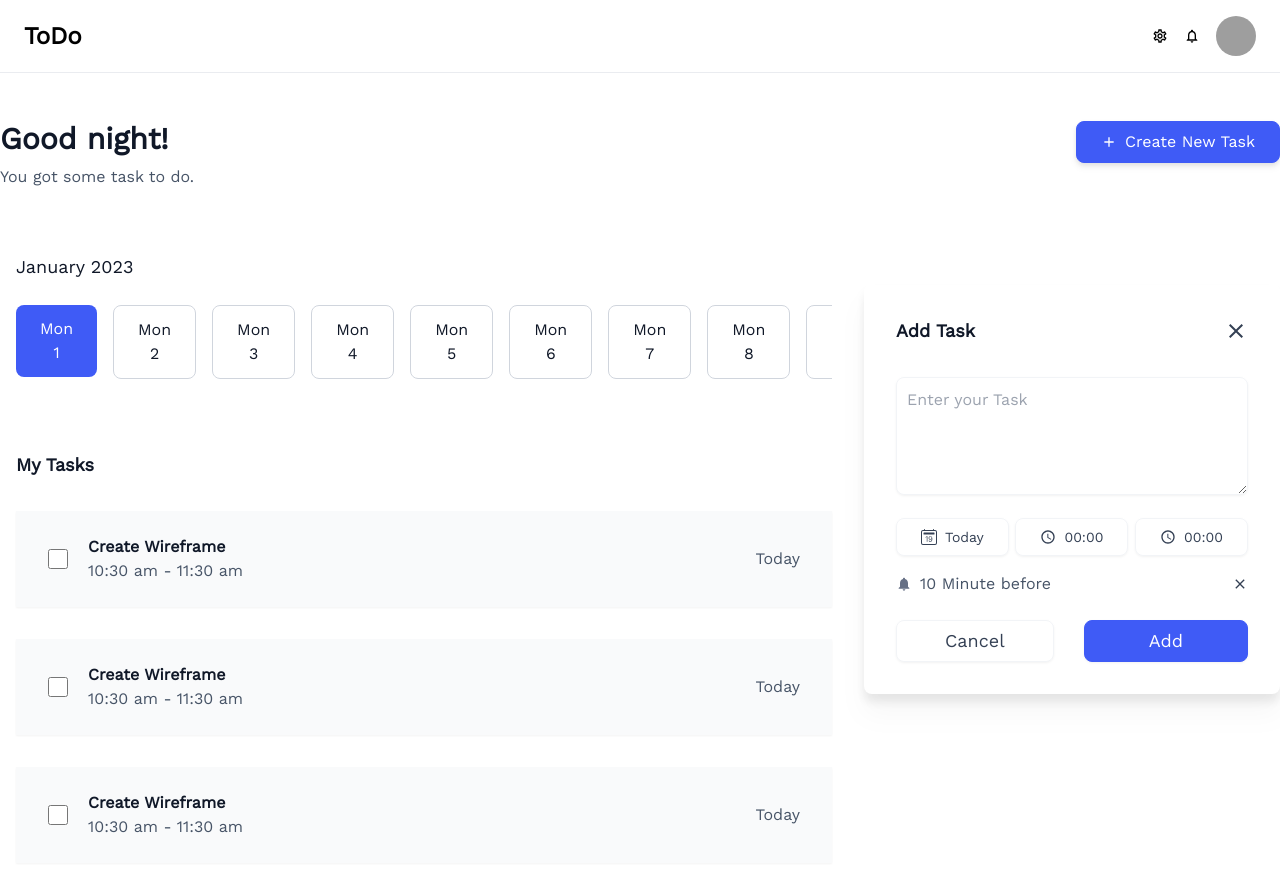
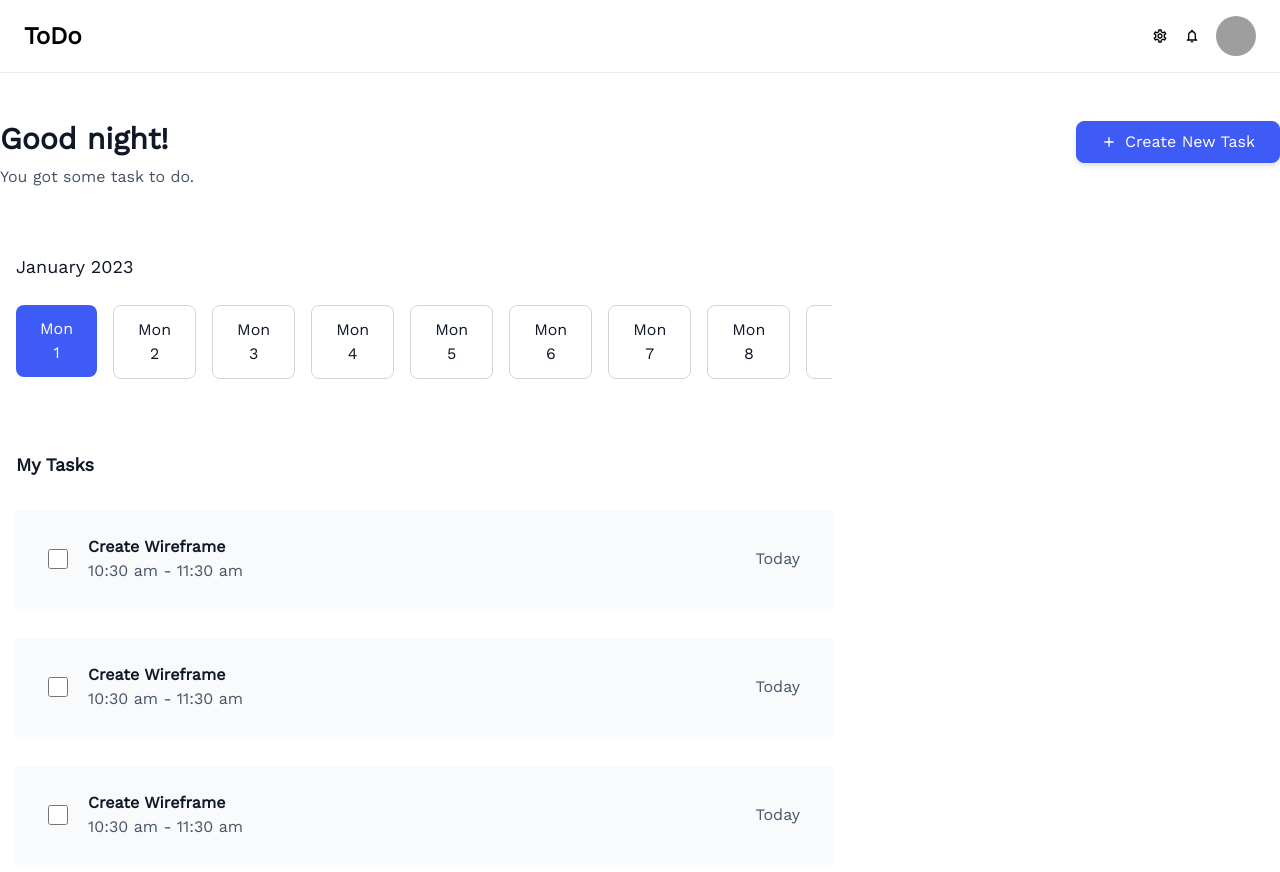
Before and after one commit to sammy-code98/schoolinkaTodo, a React (Vite) app: page / in a window 1280 px wide. Shown: the top 872 px of the page. Built offline with nearby package versions, Linux system fonts and the light colour scheme; grey boxes are pictures that could not be loaded.

Commit message:
feat:make add task component a modal

```diff
--- a/src/App.tsx
+++ b/src/App.tsx
@@ -1,3 +1,4 @@
+import { useState } from "react";
 import { Header, DateSlider, TaskCard } from "./components"
 import { AddTask } from "./components/TaskModals";
 import { MdAdd } from "react-icons/md";
@@ -15,6 +16,10 @@ function App() {
     timeOfDay = 'night'
   }
 
+  // state for create task modal
+  const [showModal, setShowModal] = useState<boolean>(false)
+
+
   return (
     <>
       <Header />
@@ -26,6 +31,7 @@ function App() {
           </div>
           <div className="hidden lg:block">
             <button type="button"
+              onClick={() => setShowModal(true)}
               className="flex items-center gap-2 py-2 px-6 text-base_white bg-primary_blue rounded-lg border border-primary_blue drop-shadow-md">
               <MdAdd /> Create New Task
             </button>
@@ -44,7 +50,9 @@ function App() {
             </div>
           </div>
           <div className="hidden lg:block">
-            <AddTask />
+            {showModal ? (
+              <AddTask clickHandler={() => setShowModal(false)} />
+            ) : null}
           </div>
         </div>
 
--- a/src/components/TaskModals/addTask.tsx
+++ b/src/components/TaskModals/addTask.tsx
@@ -7,7 +7,10 @@ import { addTaskSchema } from "../../utils";
 interface TaskInput {
     task: string
 }
-export default function AddTask() {
+interface ModalProps {
+    clickHandler: () => void
+}
+export default function AddTask({ clickHandler }: ModalProps) {
 
     const { register, handleSubmit, reset, formState: { errors } } = useForm<TaskInput>({
         resolver: yupResolver(addTaskSchema)
@@ -19,14 +22,13 @@ export default function AddTask() {
         console.log(data);
         reset()
 
-
     }
     return (
         <div className='p-8 bg-base_white  rounded-lg border-task_border drop-shadow-xl mt-12'>
             <form onSubmit={handleSubmit(onSubmit)} >
             <div className='flex justify-between items-center'>
                 <h3 className='text-primary_black text-lg font-semibold'>Add Task</h3>
-                <MdClear size='1.5rem' color="#344054" className="cursor-pointer" />
+                    <MdClear size='1.5rem' color="#344054" className="cursor-pointer" onClick={clickHandler} />
             </div>
 
             <div className='mt-8'>
@@ -60,10 +62,11 @@ export default function AddTask() {
                 <MdClear size='1rem' color="#344054" className="cursor-pointer" />
             </div>
 
-
             <div className='mt-6 flex justify-between items-center'>
 
-                <button type='button' className='py-1.5 px-12  text-lg font-meduim text-primary_grey drop-shadow-sm bg-base_white rounded-lg border border-task_border hover:bg-primary_blue hover:text-base_white'>
+                    <button type='button'
+                        onClick={clickHandler}
+                        className='py-1.5 px-12  text-lg font-meduim text-primary_grey drop-shadow-sm bg-base_white rounded-lg border border-task_border hover:bg-primary_blue hover:text-base_white'>
                     Cancel
                 </button>
 
```
